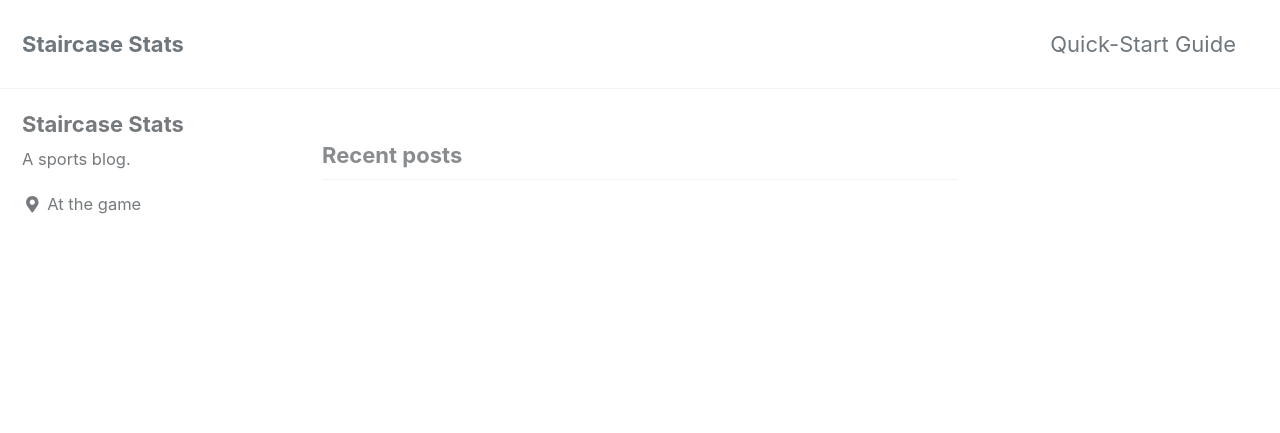
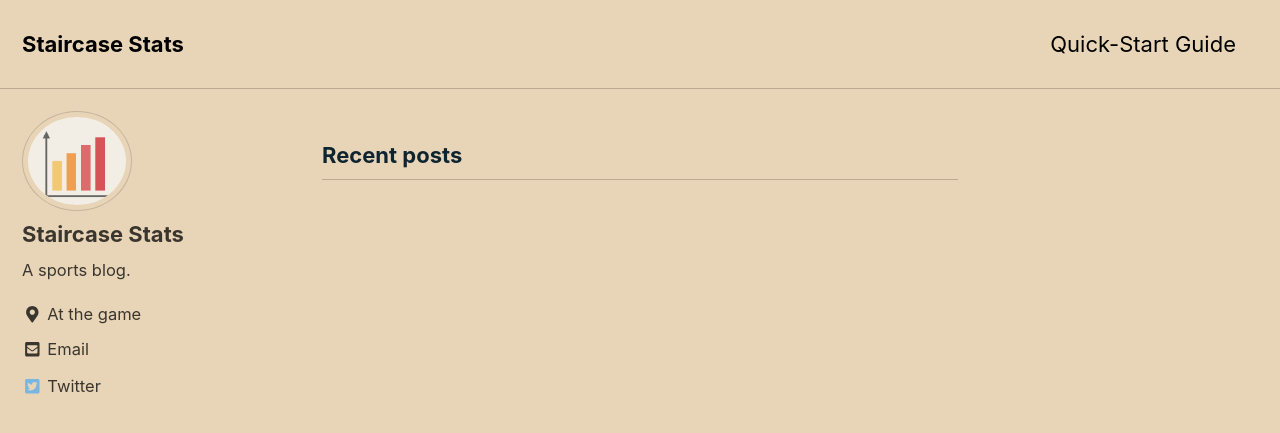
Before and after one commit to staircasestats/staircasestats.github.io, a Jekyll site: the page built from index.html, in a window 1280 px wide and 900 px high. Shown: the top 433 px of the window. Built offline with Jekyll 4.4.1, drawn with Linux system fonts in a browser that asks for light colours; cached includes are drawn as plain includes; nearby versions of some CDN libraries; the list of posts is cut into pages by our own code.

Commit message:
new site

```diff
--- a/_config.yml
+++ b/_config.yml
@@ -12,7 +12,7 @@
 
 # theme                  : "minimal-mistakes-jekyll"
 # remote_theme           : "mmistakes/minimal-mistakes"
-minimal_mistakes_skin    : "default" # "air", "aqua", "contrast", "dark", "dirt", "neon", "mint", "plum", "sunrise"
+minimal_mistakes_skin    : "sunrise" # "air", "aqua", "contrast", "dark", "dirt", "neon", "mint", "plum", "sunrise"
 
 # Site Settings
 locale                   : "en-US"
@@ -107,10 +107,12 @@ analytics:
 # Site Author
 author:
   name             : "Staircase Stats"
-  avatar           : # path of avatar image, e.g. "/assets/images/bio-photo.jpg"
+  avatar           : "/images/robbie.jpg" # path of avatar image, e.g. "/assets/images/bio-photo.jpg"
   bio              : "A sports blog."
   location         : "At the game"
-  email            :
+  email            : "staircasestats@gmail.com"
+  twitter          : "staircasestats"
+
   links:
     - label: "Email"
       icon: "fas fa-fw fa-envelope-square"
@@ -294,7 +296,7 @@ defaults:
       share: true
       related: true
 
-  #_pages
+# _pages
   - scope:
       path: ""
       type: pages
```
